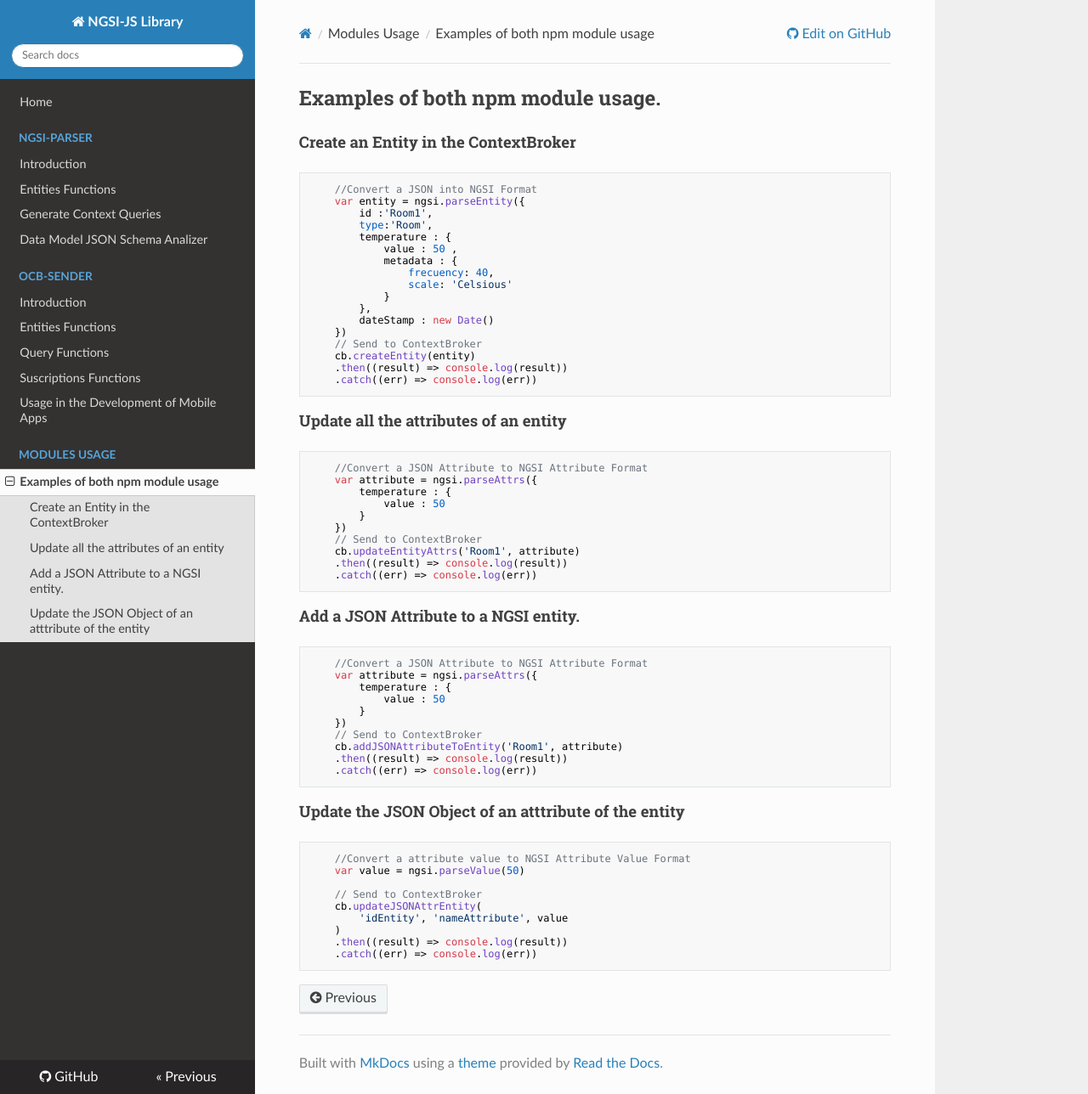
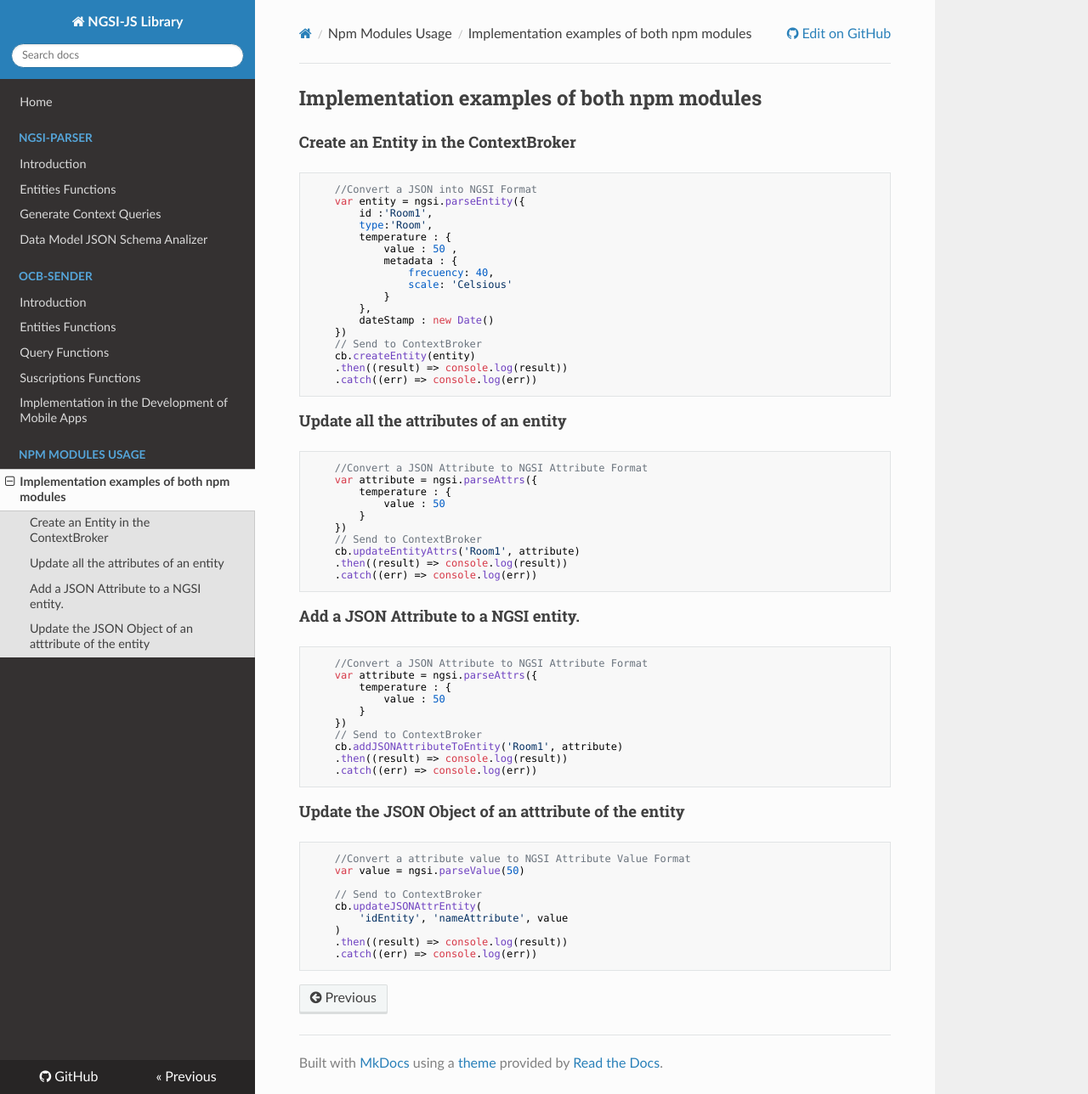
Before and after one commit to cenidetiot/ngsi-js-library, an MkDocs documentation site: the page built from doc/modulesUsage/index.md, in a window 1280 px wide and 1288 px high. Shown: the whole window at 85% size. Built offline with MkDocs 1.6.1, drawn with Linux system fonts in a browser that asks for light colours; nearby versions of some CDN libraries; comment, search, counter and statistics services are not loaded; old or Windows-style settings are respelled for this version of MkDocs.

Commit message:
update mkdocs-yml

````diff
--- a/doc/modulesUsage/index.md
+++ b/doc/modulesUsage/index.md
@@ -1,5 +1,5 @@
 
-## Examples of both npm module usage.
+## Implementation examples of both npm modules
 
 #### Create an Entity in the ContextBroker
 ```js
--- a/doc/ocb/index.md
+++ b/doc/ocb/index.md
@@ -16,7 +16,7 @@ ocb - sender is a npm module that handle a NGSI Object for them transportation t
 		* [Entities Functions](docs/EntitiesFunctions.md)
     	* [Subscriptions Functions](docs/SubscriptionsFunctions.md)
     	* [Query Functions](docs/QueryFunctions.md)
-	* [Usage in Development of Mobile Apps](docs/UsageInMobileApps.md)
+	* [Implementation in the Development of Mobile Apps](docs/UsageInMobileApps.md)
 * [License](#license)
 
 ## How to install
--- a/mkdocs.yml
+++ b/mkdocs.yml
@@ -13,9 +13,9 @@ pages:
     - Entities Functions: ocb/docs/EntitiesFunctions.md
     - Query Functions: ocb/docs/QueryFunctions.md
     - Suscriptions Functions: ocb/docs/SubscriptionsFunctions.md
-    - Usage in the Development of Mobile Apps: ocb/docs/UsageInMobileApps.md
-  - Modules Usage:
-    - Examples of both npm module usage: modulesUsage/index.md
+    - Implementation in the Development of Mobile Apps: ocb/docs/UsageInMobileApps.md
+  - Npm Modules Usage:
+    - Implementation examples of both npm modules: modulesUsage/index.md
 theme: readthedocs
 markdown_extensions: [toc,fenced_code]
 extra_css: ["https://fiware.org/style/fiware_readthedocs.css"]
````
